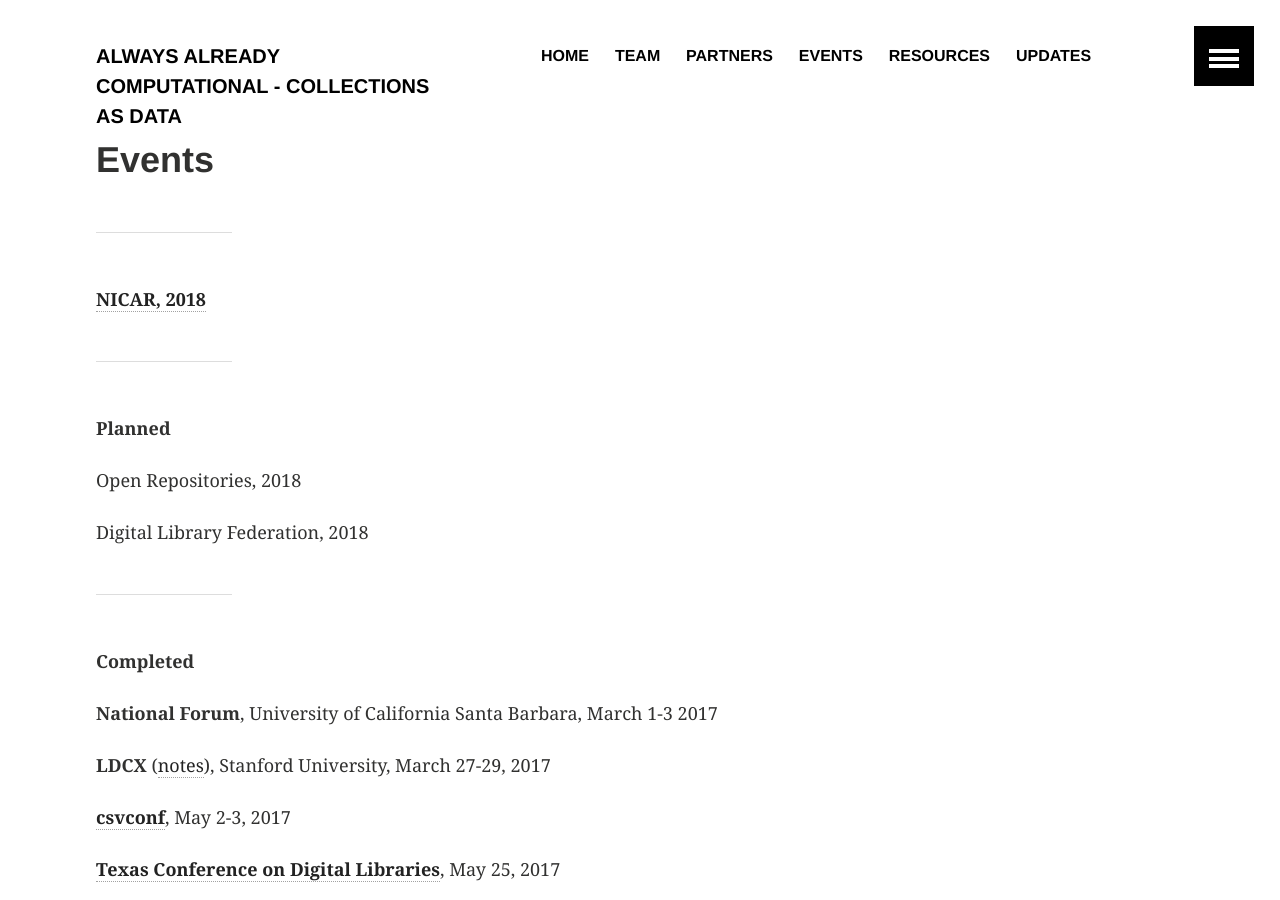
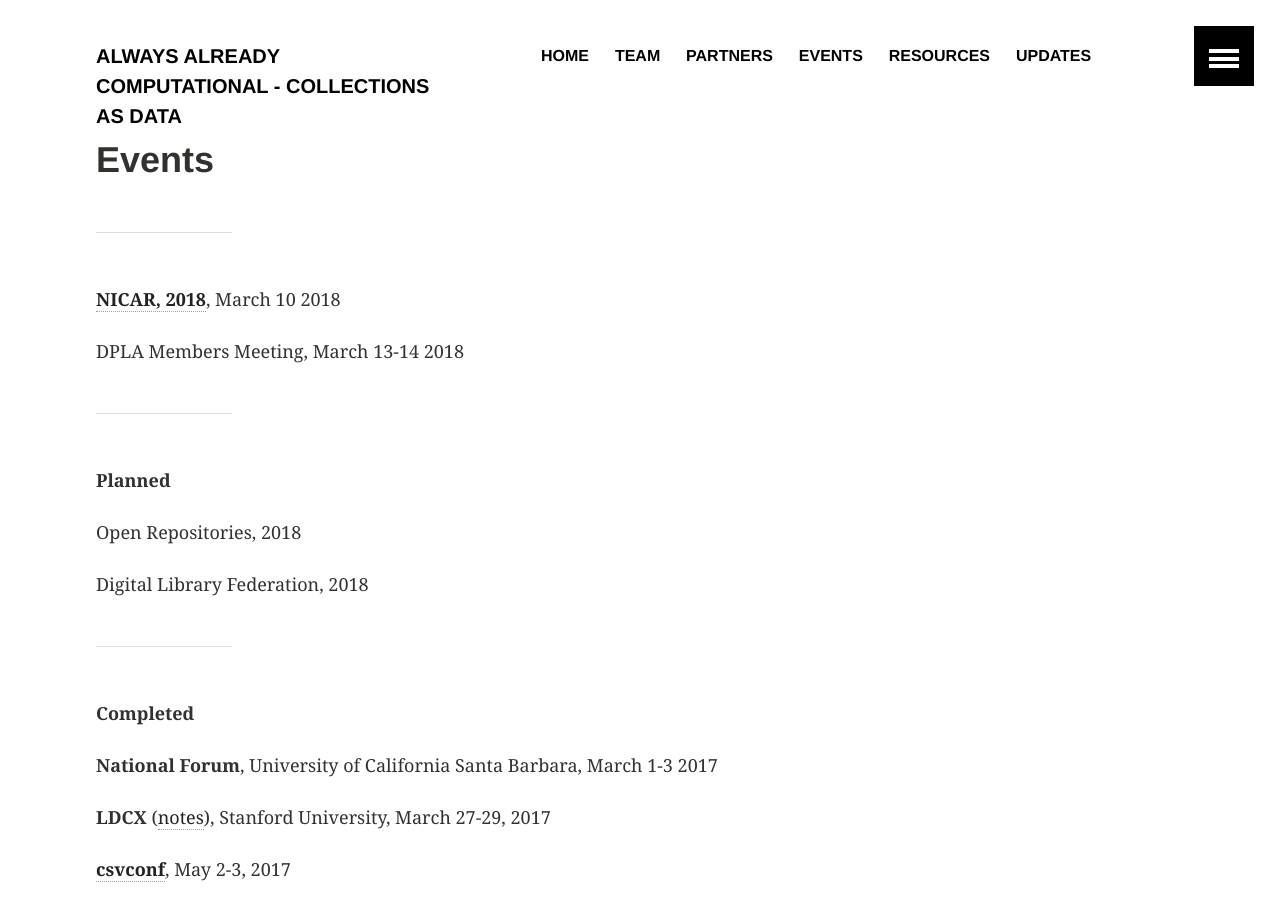
Before and after one commit to collectionsasdata/collectionsasdata.github.io, a Jekyll site: the page built from events.md, in a window 1280 px wide and 900 px high. Built offline with Jekyll 4.4.1, drawn with Linux system fonts in a browser that asks for light colours.

Commit message:
Update events.md

```diff
--- a/events.md
+++ b/events.md
@@ -4,7 +4,9 @@ title:  "Events"
 ---
 ---
 
-[**NICAR, 2018**](https://ire.org/conferences/nicar18/)
+[**NICAR, 2018**](https://ire.org/conferences/nicar18/), March 10 2018
+
+DPLA Members Meeting, March 13-14 2018
 
 ---
 **Planned**
```
